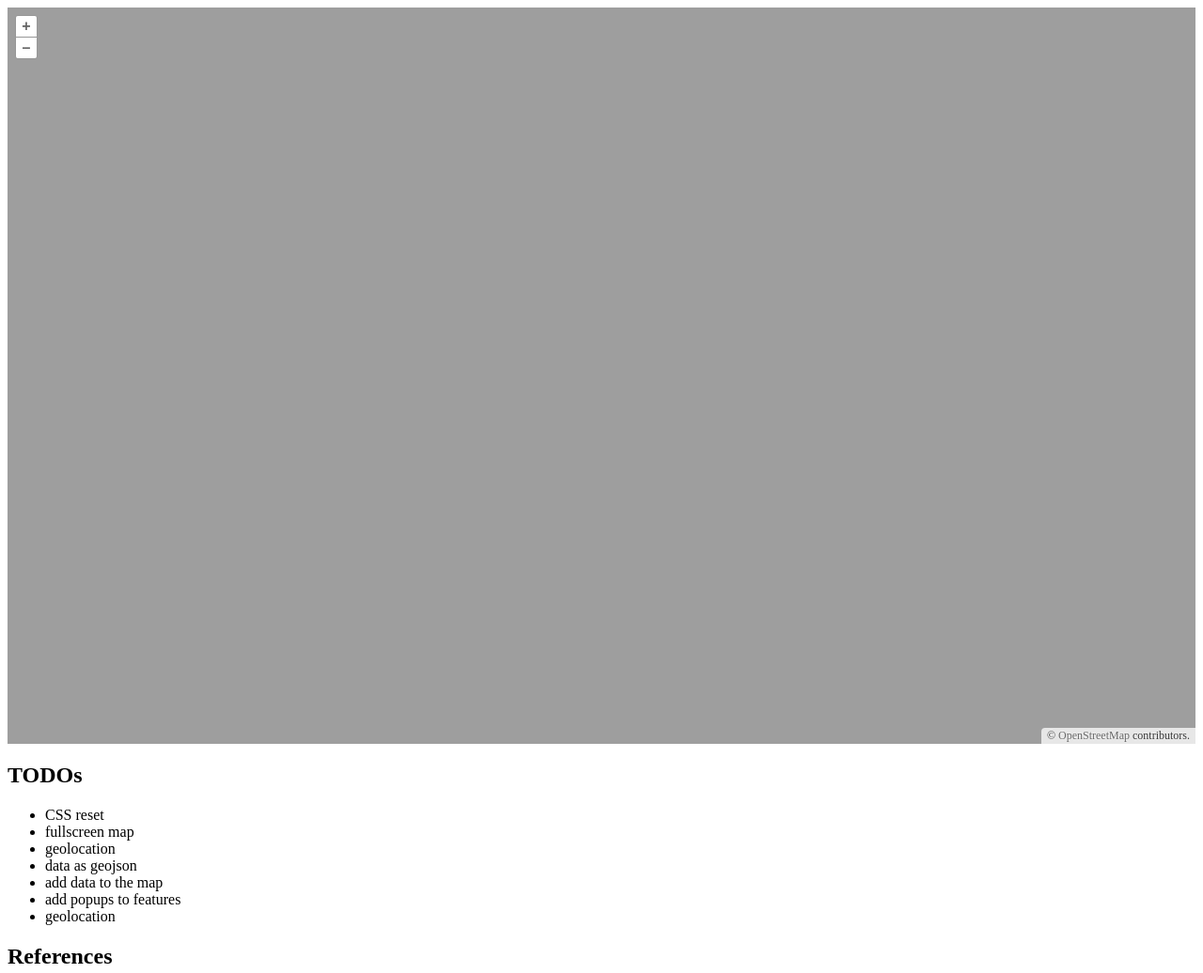
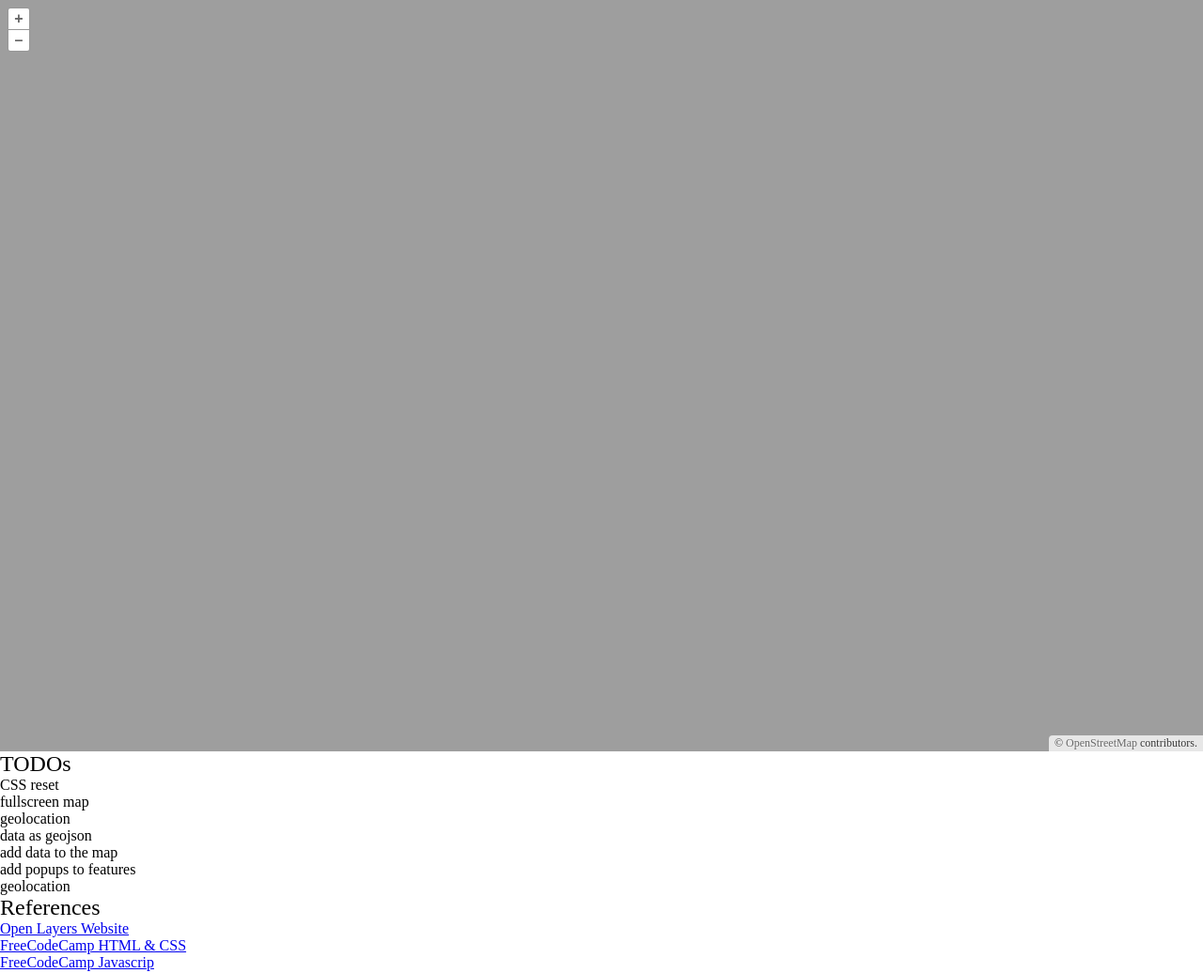
Before and after one commit to kissmygritts/ndow-vendor-locations, a website built with Parcel: page index.html in a window 1280 px wide. Shown: the top 1036 px of the page at 94% size. Built offline with nearby package versions, Linux system fonts and the light colour scheme; files whose address does not match are found by name.

Commit message:
CSS reset, close #3

```diff
--- a/index.html
+++ b/index.html
@@ -5,6 +5,31 @@
     <title>NDOW License Vendors</title>
 
     <style>
+      /* reset */
+      html {
+        box-sizing: border-box;
+        font-size: 16px;
+      }
+
+      *, *:before, *:after {
+        box-sizing: inherit;
+      }
+
+      body, h1, h2, h3, h4, h5, h6, p, ol, ul {
+        margin: 0;
+        padding: 0;
+        font-weight: normal;
+      }
+
+      ol, ul {
+        list-style: none;
+      }
+
+      img {
+        max-width: 100%;
+        height: auto;
+      }
+
       #map {
         width: 100%;
         height: 100%;
```
